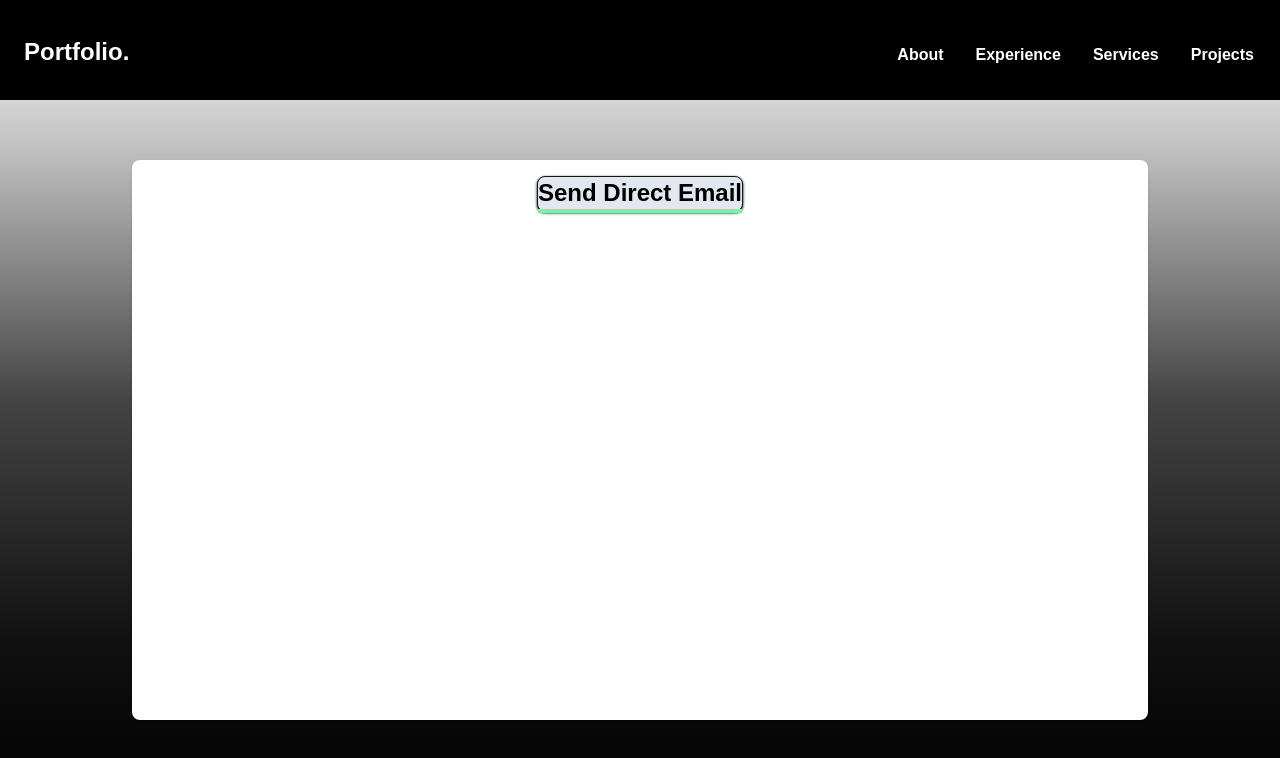
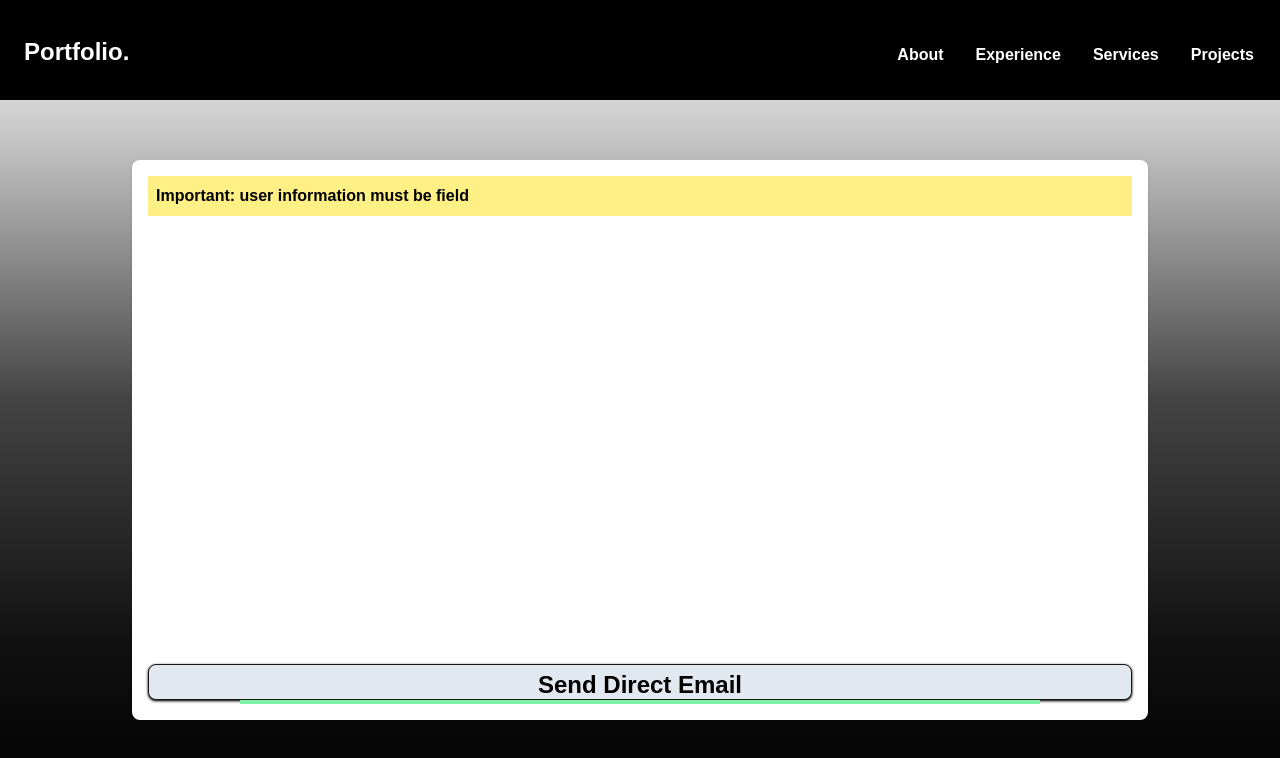
Before and after one commit to Kashan030704/my-personal-site, a Next.js app: page /Contact in a window 1280 px wide. Shown: the top 758 px of the page. Built offline with nearby package versions, Linux system fonts and the light colour scheme.

Commit message:
Added required field and a non-functional send email button

```diff
--- a/src/app/Contact/components/ContactModal.tsx
+++ b/src/app/Contact/components/ContactModal.tsx
@@ -1,9 +1,22 @@
 export default function ContactModal(){
     return (
-        <div className="p-4 mt-15 flex justify-center h-140 w-254 rounded-lg bg-white border-gray-300 shadow-sm">
-            <div className="bg-slate-200 rounded-lg shadow-sm border shadow-black h-9">
-                <h1 className="text-2xl text-black font-bold">Send Direct Email</h1>
-                <hr className="border-green-300 border-2"></hr>
+        <div className="p-4 mt-15 flex flex-col justify-between h-140 w-254 rounded-lg bg-white border-gray-300 shadow-sm">
+            {/*User Information */}
+            <div className="bg-yellow-200 border-lg p-2">
+                <h1 className="font-bold text-black">Important: user information must be field</h1>
+            </div>
+
+            <div> {/*Send Mail Button*/}
+                <div className="flex justify-center bg-slate-200 rounded-lg border shadow-sm shadow-black h-9">
+                    <h1 className="text-2xl text-black font-bold">
+                        <button type="submit" className="rounded-lg hover:text-white hover:bg-green-300 w-247 h-10 mb-1">
+                            Send Direct Email
+                        </button>
+                    </h1>
+                </div>
+                <div className="flex justify-center">
+                    <hr className="border-green-300 border-2 w-200"></hr>
+                </div>
             </div>
         </div>
     );
```
